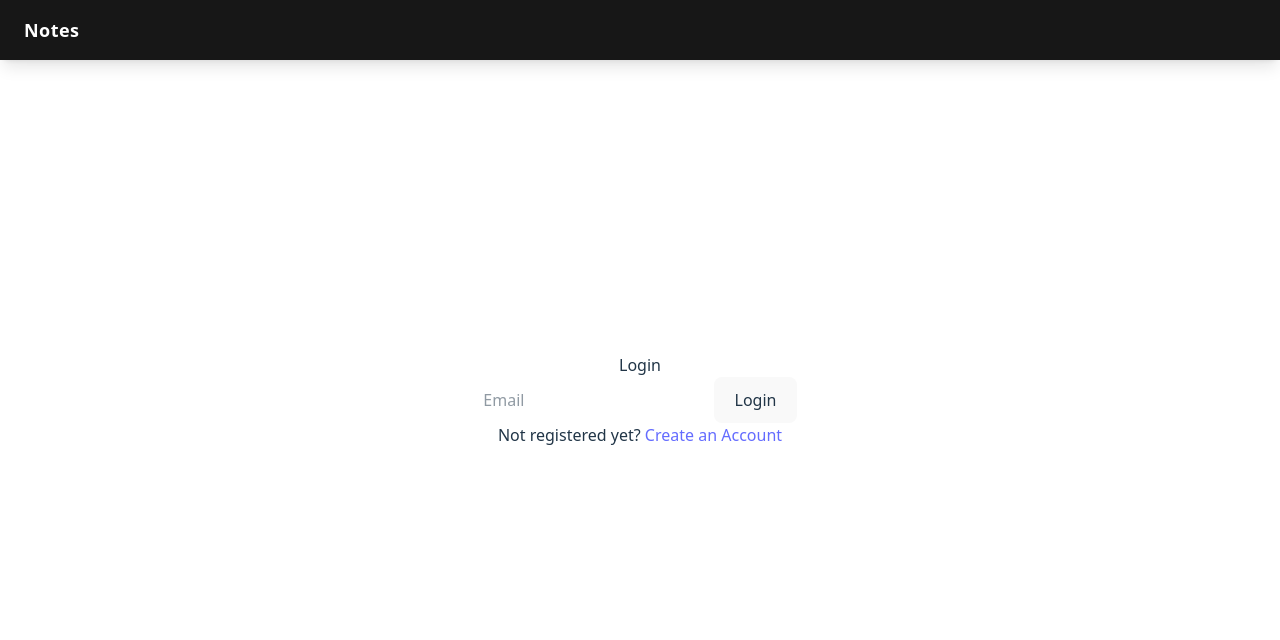
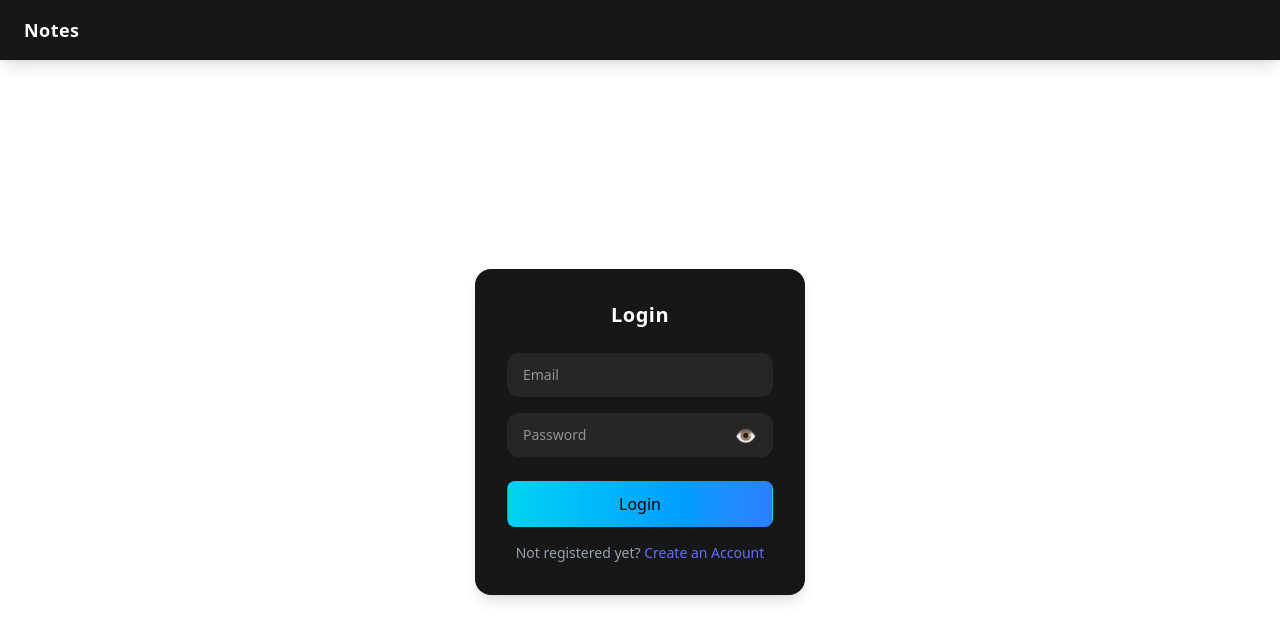
Before and after one commit to m4rcin7/notes-app, a React (Vite) app in the folder frontend/notes-app/: page /login in a window 1280 px wide. Shown: the top 640 px of the page. Built offline with nearby package versions, Linux system fonts and the light colour scheme.

Commit message:
created password-input

```diff
--- /dev/null
+++ b/frontend/notes-app/src/components/Input/PasswordInput.jsx
@@ -0,0 +1,28 @@
+import { useState } from "react";
+
+export default function PasswordInput({ value, onChange, placeholder }) {
+  const [isShowPassword, setIsShowPassword] = useState(false);
+
+  const toggleShowPassword = () => {
+    setIsShowPassword(!isShowPassword);
+  };
+  return (
+    <div className="relative w-full mb-4">
+      <input
+        value={value}
+        onChange={onChange}
+        type={isShowPassword ? "text" : "password"}
+        placeholder={placeholder || "Password"}
+        className="w-full py-3 px-4 pr-12 rounded-xl bg-neutral-800 text-white text-sm focus:outline-none focus:ring-2 focus:ring-cyan-400 transition"
+      />
+
+      <span
+        onClick={toggleShowPassword}
+        className="absolute right-4 top-1/2 -translate-y-1/2 cursor-pointer text-gray-400 hover:text-cyan-400 transition text-lg select-none"
+        title={isShowPassword ? "Hide password" : "Show password"}
+      >
+        {isShowPassword ? "🙈" : "👁️"}
+      </span>
+    </div>
+  );
+}
--- a/frontend/notes-app/src/pages/Login/Login.jsx
+++ b/frontend/notes-app/src/pages/Login/Login.jsx
@@ -1,21 +1,43 @@
 import { Link } from "react-router-dom";
 import NavBar from "../../components/NavBar/NavBar";
+import PasswordInput from "../../components/Input/PasswordInput";
 
 export default function Login() {
   return (
     <>
       <NavBar />
 
-      <div>
-        <form onSubmit={() => {}}>
-          <h4>Login</h4>
-          <input type="text" placeholder="Email" className="input-box" />
-          <button type="submit" className="btn-primary">
+      <div className="flex justify-center items-center min-h-screen px-4">
+        <form
+          onSubmit={() => {}}
+          className="w-full max-w-sm bg-neutral-900 p-8 rounded-2xl shadow-lg text-center"
+        >
+          <h4 className="text-white text-xl font-semibold mb-6 tracking-wide">
+            Login
+          </h4>
+
+          <input
+            type="text"
+            placeholder="Email"
+            className="w-full mb-4 py-3 px-4 rounded-xl bg-neutral-800 text-white text-sm focus:outline-none focus:ring-2 focus:ring-cyan-400 transition"
+          />
+          <PasswordInput />
+
+          <button
+            type="submit"
+            className="w-full py-3 mt-2 rounded-xl bg-gradient-to-r from-cyan-400 to-blue-500 text-black font-semibold hover:opacity-90 hover:-translate-y-0.5 transition"
+          >
             Login
           </button>
 
-          <p>
-            Not registered yet? <Link to="/signup">Create an Account</Link>
+          <p className="text-gray-400 text-sm mt-4">
+            Not registered yet?{" "}
+            <Link
+              to="/signup"
+              className="text-cyan-400 hover:text-cyan-300 transition"
+            >
+              Create an Account
+            </Link>
           </p>
         </form>
       </div>
```
